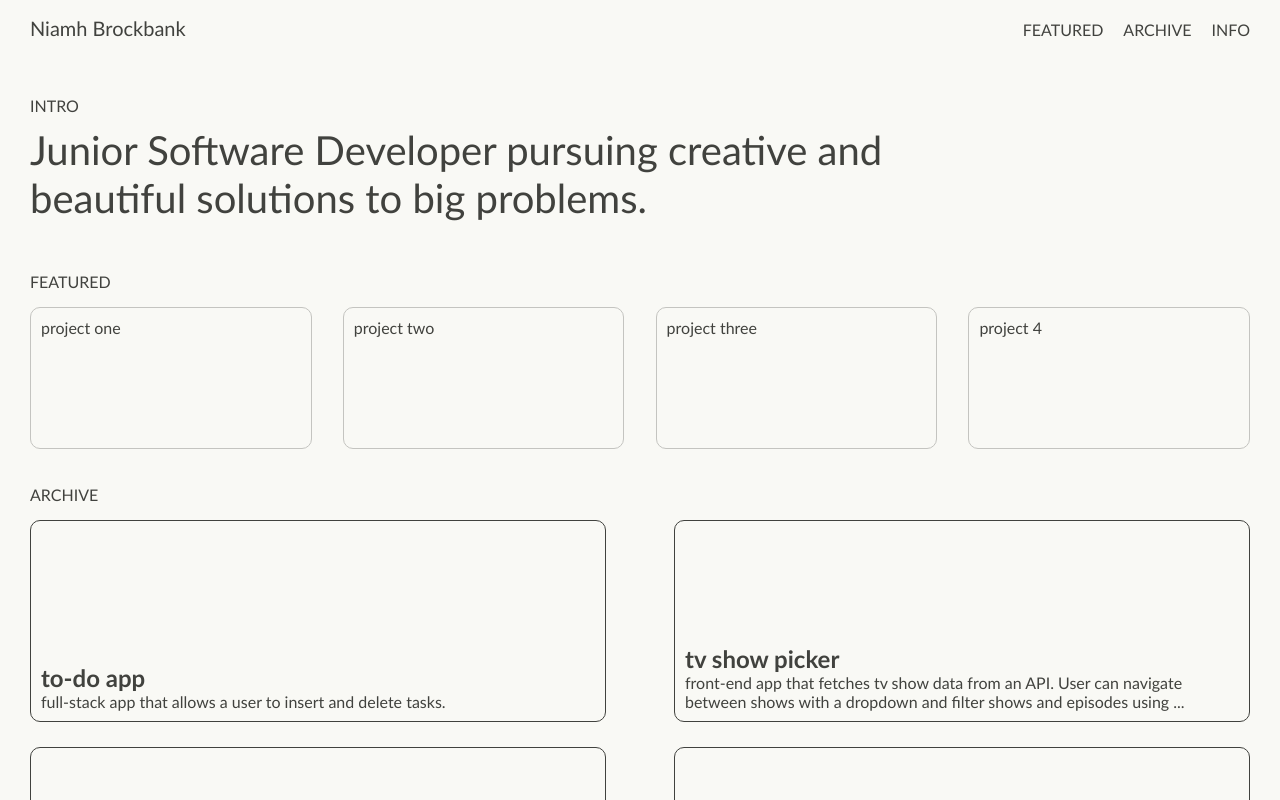
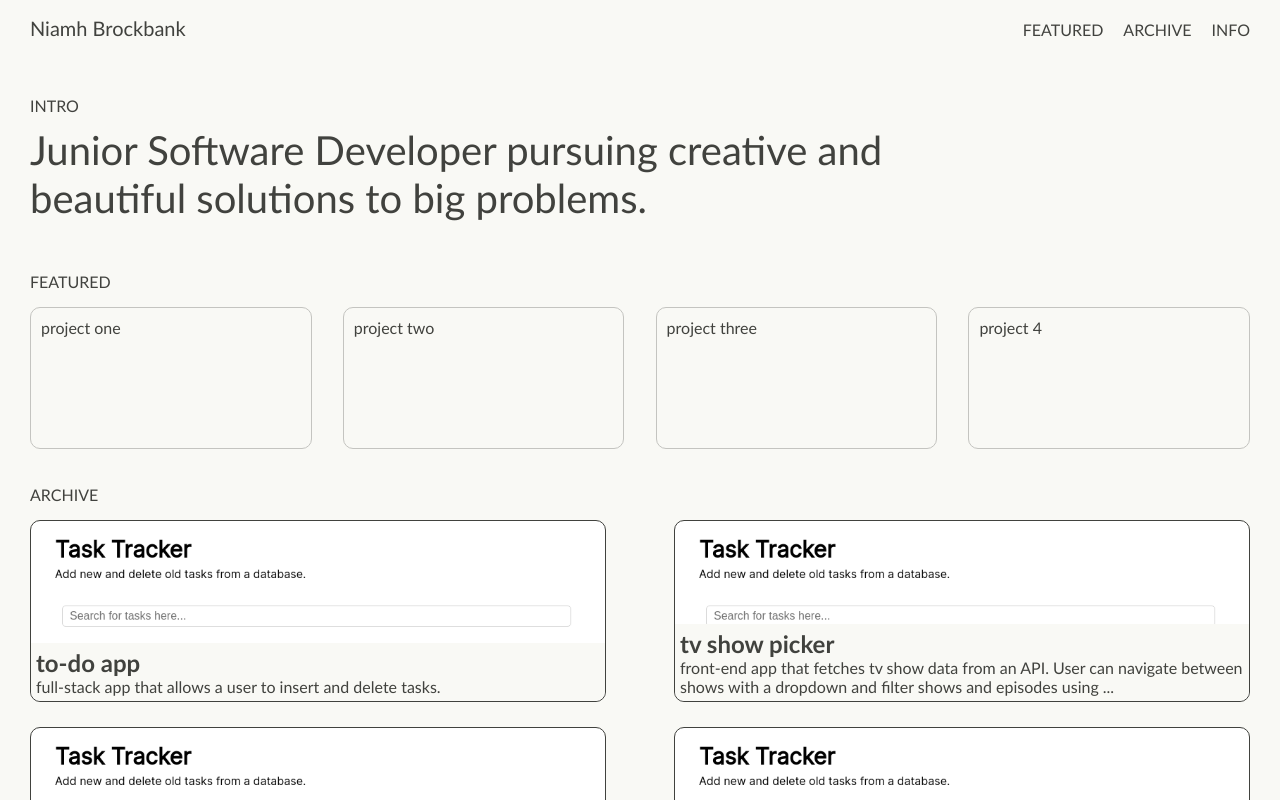
Before and after one commit to niamhbrockbank/portfolio, a React (Create React App) app: page / in a window 1280 px wide. Shown: the top 800 px of the page. Built offline with nearby package versions, Linux system fonts and the light colour scheme.

Commit message:
Add background image to project cards and style details

```diff
--- a/src/components/Archive.tsx
+++ b/src/components/Archive.tsx
@@ -11,6 +11,7 @@ export default function Archive(): JSX.Element {
             className="archive_project"
             key={archiveProjects.indexOf(project)}
           >
+            <div id='archive_project_details'>
               <h2
                 className="archive_project_title"
                 onClick={() => goToGitHubRepo(project)}
@@ -22,6 +23,7 @@ export default function Archive(): JSX.Element {
                   ? project.description
                   : `${project.description.slice(0, 137)}...`}
               </p>
+            </div>
           </li>
         ))}
       </ul>
--- a/src/styles.css
+++ b/src/styles.css
@@ -98,18 +98,23 @@ a {
 .archive_project {
   border: 1.5px solid #41423e;
   border-radius: 10px;
-  padding: 10px;
   height: 180px;
   display: flex;
   flex-direction: column;
-  justify-content: end;
+  justify-content: flex-end;
+  background-image: url('./images/to-do-app.png');
+  background-size:cover;
+  background-color: #f9f9f5;
 }
 
-.archive_project_title {
-  margin: 0px;
+#archive_project_details{
+  background-color: #f9f9f5;
+  margin : 0px;
+  padding : 5px;
+  border-radius: 0px 0px 10px 10px;
 }
 
-.archive_project_description {
+.archive_project_title, .archive_project_description {
   margin: 0px;
 }
 
```
Also changed, not shown: src/images/to-do-app.png (added). Lines whose indentation alone changed are shown as unchanged.
